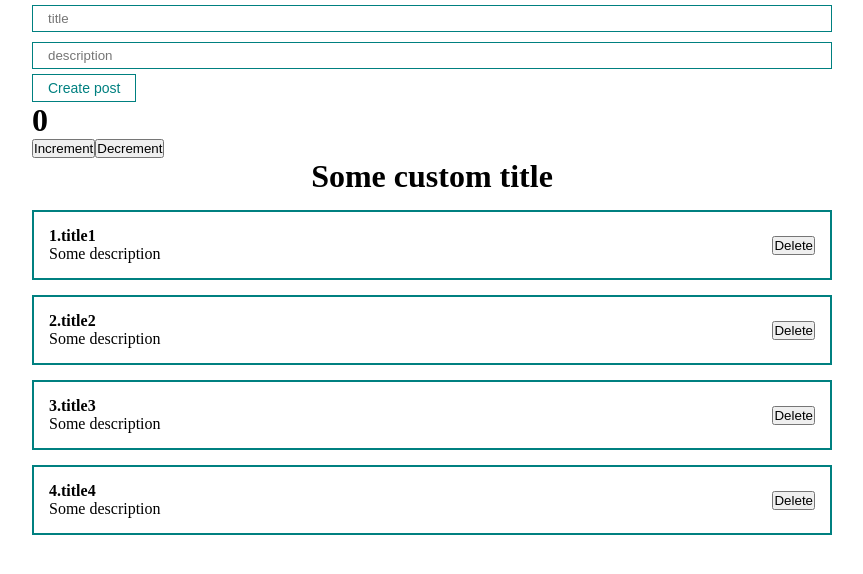
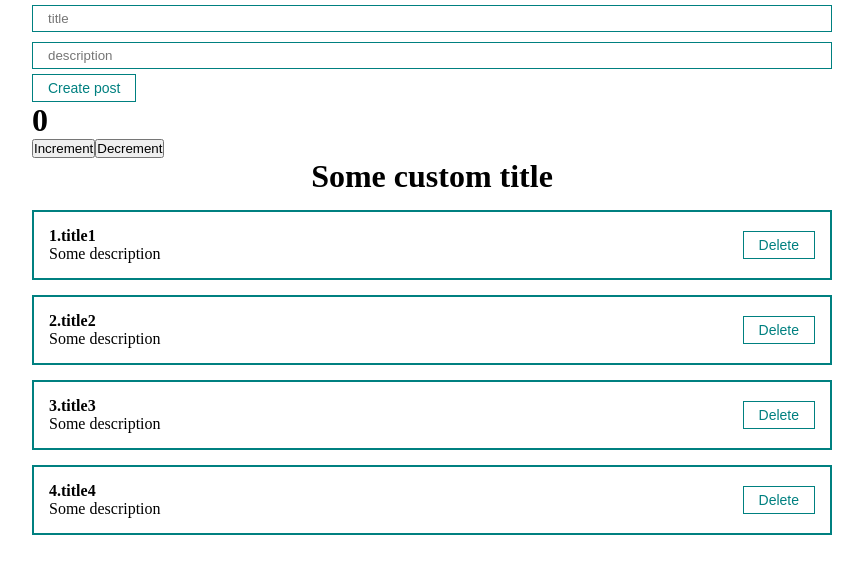
Before and after one commit to jarekpavlov/react-course, a React (Create React App) app: page / in a window 1280 px wide. Shown: the top 574 px of the page, without its empty margins (208-1071 px from the left). Built offline with nearby package versions, Linux system fonts and the light colour scheme.

Commit message:
Playing with props, moving useState to other then App.js files

```diff
--- a/src/App.js
+++ b/src/App.js
@@ -2,8 +2,7 @@ import Counter from "./components/Counter";
 import './styles/App.css'
 import {useState} from "react";
 import Posts from "./components/Posts";
-import MyButton from "./components/UI/button/MyButton";
-import MyInput from "./components/UI/input/MyInput";
+import PostForm from "./components/PostForm";
 
 
 function App() {
@@ -15,33 +14,20 @@ function App() {
         {id: 4, title: 'title4', body: 'Some description'}
 
     ])
-    const [post, setPost] = useState({title: '', body: ''})
 
-
-    const addNewPost = (e) => {
-        e.preventDefault()
-        setPosts([...posts, {...post, id: Date.now()}])
-        setPost({title: '', body: ''})
+    const createPost = (newPost)=>{
+        setPosts([...posts, newPost])
+    }
+    const removePost = (post) =>{
+        setPosts(posts.filter((p)=>( p.id !==post.id
+        )))
     }
 
     return (
         <div className="App">
-            <form>
-                {/*driven component*/}
-                <MyInput
-                    value={post.title}
-                    onChange={e => setPost({...post, title: e.target.value})}
-                    type="text"
-                    placeholder="title"/>
-                <MyInput
-                    value={post.body}
-                    onChange={e => setPost({...post, body: e.target.value})}
-                    type="text"
-                    placeholder="description"/>
-                <MyButton onClick={addNewPost}>Create post</MyButton>
-            </form>
+            <PostForm create={createPost}/>
             <Counter/>
-            <Posts posts={posts} title="Some custom title"/>
+            <Posts posts={posts} remove={removePost} title="Some custom title"/>
         </div>
     );
 }
--- a/src/components/Counter.jsx
+++ b/src/components/Counter.jsx
@@ -2,7 +2,7 @@ import React, {useState} from 'react';
 
 const Counter = () => {
 
-    const [count, setCount] = useState(0);// It's hook
+    const [count, setCount] = useState(0);// It's a hook
 
     function increment() {
         return setCount(count+1)
--- /dev/null
+++ b/src/components/PostForm.jsx
@@ -0,0 +1,36 @@
+import React, {useState} from 'react';
+import MyInput from "./UI/input/MyInput";
+import MyButton from "./UI/button/MyButton";
+
+const PostForm = ({create}) => {
+
+    const [post, setPost] = useState({title: '', body: ''})
+
+    const addNewPost = (e) => {
+        e.preventDefault()
+        const newPost = {
+            ...post, id: Date.now()
+        }
+        create(newPost)
+        setPost({title: '', body: ''})
+    }
+
+    return (
+        <form>
+            {/*driven component*/}
+            <MyInput
+                value={post.title}
+                onChange={e => setPost({...post, title: e.target.value})}
+                type="text"
+                placeholder="title"/>
+            <MyInput
+                value={post.body}
+                onChange={e => setPost({...post, body: e.target.value})}
+                type="text"
+                placeholder="description"/>
+            <MyButton onClick={addNewPost}>Create post</MyButton>
+        </form>
+    );
+};
+
+export default PostForm;
--- a/src/components/PostItem.jsx
+++ b/src/components/PostItem.jsx
@@ -1,6 +1,12 @@
 import React from 'react';
+import MyButton from "./UI/button/MyButton";
 
 const PostItem = (props) => {
+
+    const removePost = (post) =>{
+        props.remove(post)
+    }
+
     return (
         <div>
             <div className="post">
@@ -11,7 +17,7 @@ const PostItem = (props) => {
                     </div>
                 </div>
                 <div className="post__btns">
-                    <button>Delete</button>
+                    <MyButton onClick={()=>removePost(props.post)}>Delete</MyButton>
                 </div>
             </div>
         </div>
--- a/src/components/Posts.jsx
+++ b/src/components/Posts.jsx
@@ -1,12 +1,12 @@
 import React from 'react';
 import PostItem from "./PostItem";
 
-const Posts = ({posts, title}) => {
+const Posts = ({posts, title, remove}) => {
     return (
         <div>
             <h1 style={{textAlign: "center"}}>{title}</h1>
             {posts.map((post, index) =>
-                <PostItem index = {index+1} post = {post} key = {post.id}/>
+                <PostItem remove={remove} index = {index+1} post = {post} key = {post.id}/>
             )}
         </div>
     );
```
